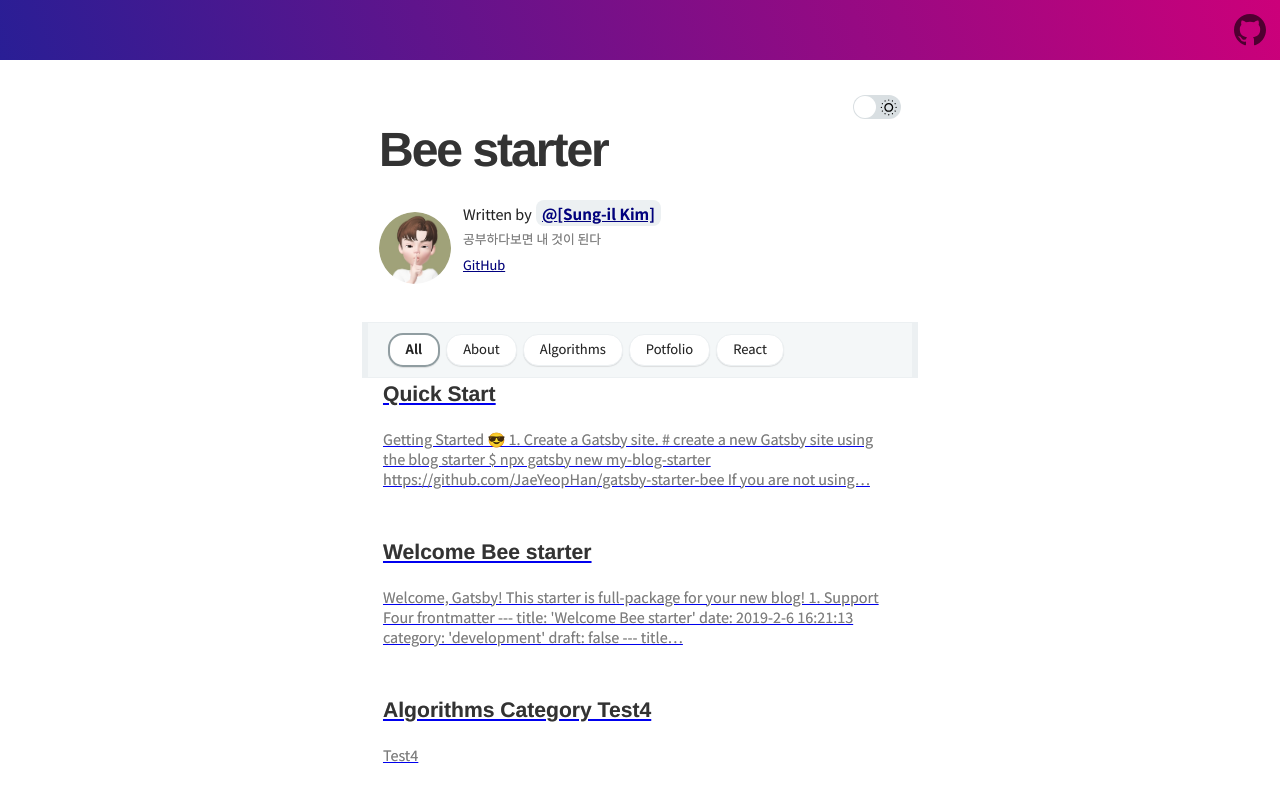
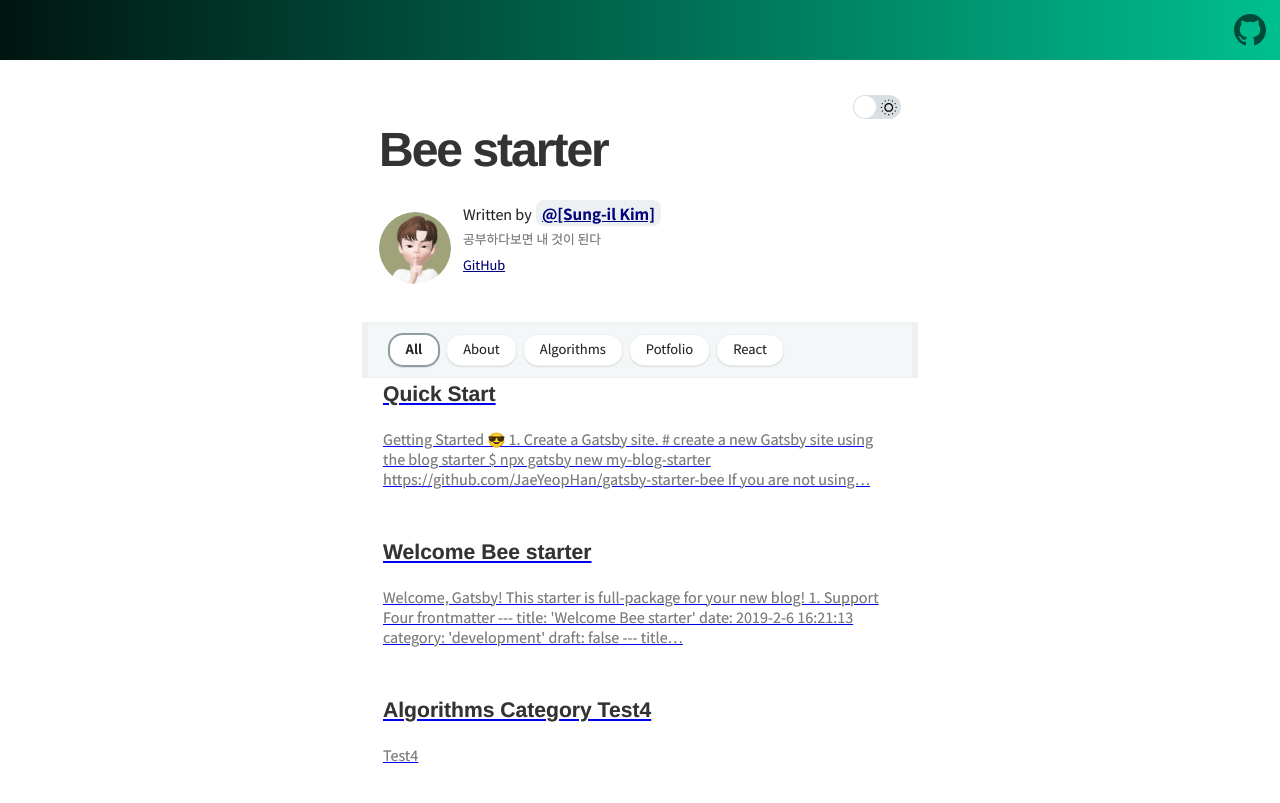
Before and after one commit to SI-Kim/myblog-snd, a Gatsby site: page / in a window 1280 px wide. Shown: the top 803 px of the page. Built offline with nearby package versions, Linux system fonts and the light colour scheme; Gatsby itself is replaced by a stand-in of ours; some packages are replaced by stand-ins of ours; what typography-theme-github would draw is missing.

Commit message:
change header color

```diff
--- a/src/styles/variables.scss
+++ b/src/styles/variables.scss
@@ -1,5 +1,5 @@
 // app
-$theme-gradient: linear-gradient(72deg, #291e95, #cc007a);
+$theme-gradient: linear-gradient(to right, #001510, #00bf8f);
 $top-header-text-color: #fff;
 
 /**
```
